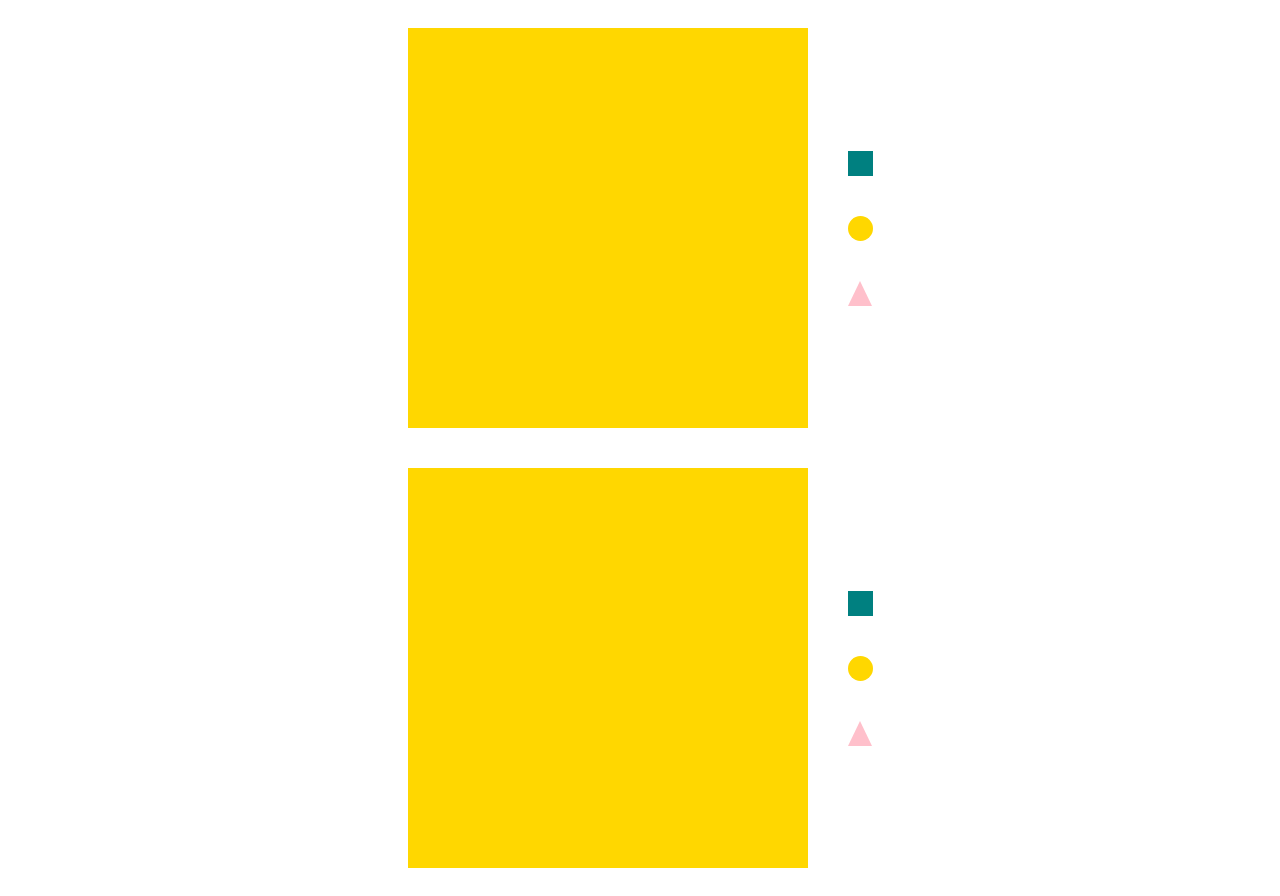
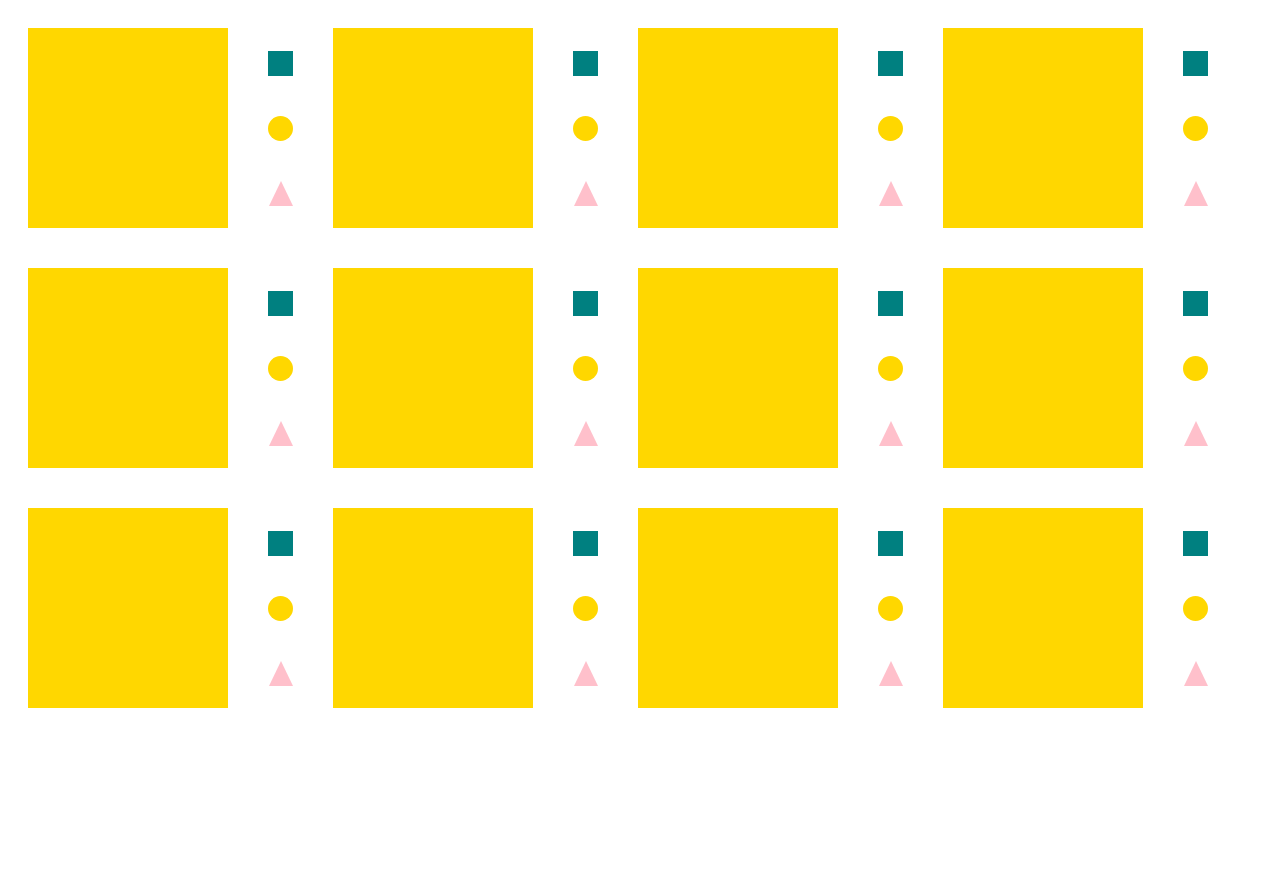
Before and after one commit to pirey/shape, a React (Create React App) app: page / in a window 1280 px wide. After the commit the page ends 800 px from the top, so only its background shows below. Built offline with nearby package versions, Linux system fonts and the light colour scheme.

Commit message:
flex component

```diff
--- a/src/App.js
+++ b/src/App.js
@@ -1,9 +1,22 @@
 import React from 'react';
 import Shape from './components/Shape';
+import Flex from './components/Flex';
 
 export default () => (
   <div>
-    <Shape />
-    <Shape />
+    <Flex>
+      <Shape />
+      <Shape />
+      <Shape />
+      <Shape />
+      <Shape />
+      <Shape />
+      <Shape />
+      <Shape />
+      <Shape />
+      <Shape />
+      <Shape />
+      <Shape />
+    </Flex>
   </div>
 );
--- /dev/null
+++ b/src/components/Flex.js
@@ -0,0 +1,13 @@
+import React from 'react';
+
+export default ({ children, direction = 'row' }) => {
+  const style = {
+    display: 'flex',
+    flexWrap: 'wrap',
+    flexDirection: direction,
+  };
+
+  return (
+    <div style={style}>{children}</div>
+  );
+};
--- a/src/components/Shape.js
+++ b/src/components/Shape.js
@@ -42,7 +42,7 @@ class Shape extends Component {
 
     return (
       <div style={containerStyle}>
-        <ShapeObject w={400} h={400} shape={this.state.shape} color="gold" />
+        <ShapeObject w={200} h={200} shape={this.state.shape} color="gold" />
         <Control
           changeCircle={this.changeCircle}
           changeSquare={this.changeSquare}
```
